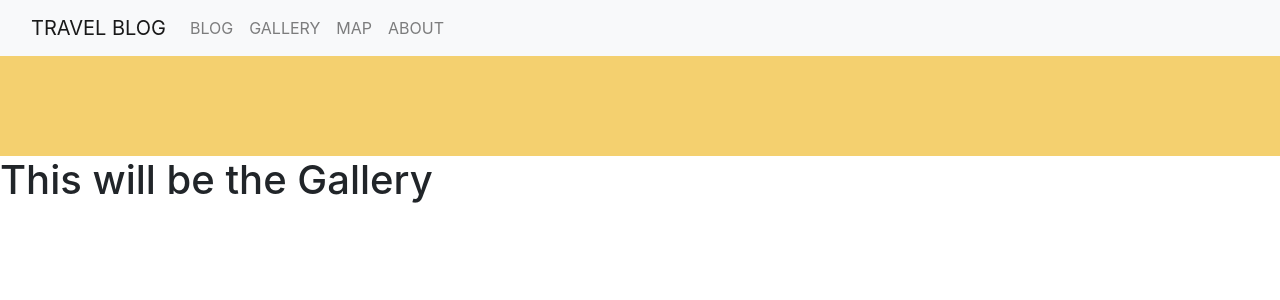
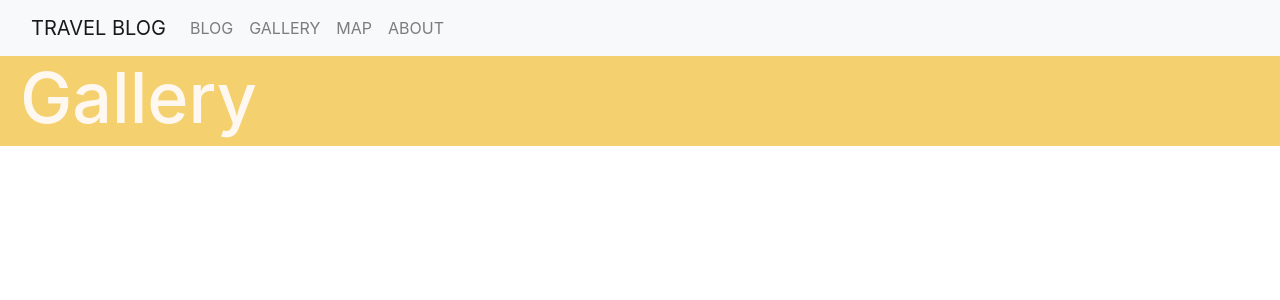
Before and after one commit to anlsim/Travel_Web, a React (Create React App) app in the folder travel_website/: page /gallery in a window 1280 px wide. Shown: the top 300 px of the page. Built offline with nearby package versions, Linux system fonts and the light colour scheme.

Commit message:
Adding Hero title to al pages

```diff
--- a/travel_website/src/components/Hero/Hero.scss
+++ b/travel_website/src/components/Hero/Hero.scss
@@ -2,7 +2,7 @@
 
 .hero {
     position: relative;
-    min-height: 100px;
+    min-height: 90px;
     display: flex;
 
 
@@ -15,25 +15,12 @@
     top: 0;
     width: 100%;
     height: 100%;
-    //clip-path: polygon(0 0, 100% 0, 100% 70%, 0 80%);
-
 
   }
 
-  // .hero:after {
-  //   content: "";
-  //   position: absolute;
-  //   left: 0;
-  //   bottom: -10%;
-  //   z-index: -1;
-  //   width: 100%;
-  //   height: 100%;
-  //   background-color: $Dark-purple;
-  //   clip-path: polygon(0 0, 100% 0, 100% 70%, 0 80%);
-  // }
   .text{
-      font-size: 100px;
+      font-size: 70px;
       color: $Floral-white;
-      padding: 5px 25px;
+      padding-left: 20px;
 
   }
--- a/travel_website/src/pages/AboutPage/AboutPage.Js
+++ b/travel_website/src/pages/AboutPage/AboutPage.Js
@@ -1,10 +1,10 @@
 import React from 'react';
+import Hero from '../../components/Hero/Hero';
 
 const AboutPage = () => (
-    <React.Fragment>
-
-    <h1>About this website</h1>
-    </React.Fragment>
+    <>
+    <Hero title={'About Us'}/>
+    </>
 
 );
 
--- a/travel_website/src/pages/BlogPage/BlogPage.js
+++ b/travel_website/src/pages/BlogPage/BlogPage.js
@@ -2,11 +2,11 @@ import React from 'react';
 
 import UpdatesList from '../../components/UpdatesList/UpdatesList';
 import updateContent from '../../components/Updates-content/Update-content';
+import Hero from '../../components/Hero/Hero';
 
 const UpdatesListPage = () => (
     <>
-
-    <h1>Trip Updates</h1>
+     <Hero title={'Blog'}/>
     <UpdatesList updates = {updateContent}/>
     </>
 
--- a/travel_website/src/pages/GalleryPage/Gallery.js
+++ b/travel_website/src/pages/GalleryPage/Gallery.js
@@ -3,9 +3,8 @@ import Hero from '../../components/Hero/Hero';
 
 const GalleryPage = () =>(
     <>
-    <Hero/>
+    <Hero title={'Gallery'}/>
     <div>
-        <h1>This will be the Gallery</h1>
     </div>
     </>
 );
--- a/travel_website/src/pages/HomePage/HomePage.js
+++ b/travel_website/src/pages/HomePage/HomePage.js
@@ -1,12 +1,12 @@
 import React from 'react';
 import Map from '../../components/Map/Map';
+import Hero from '../../components/Hero/Hero';
 
 const HomePage = () => (
-    <React.Fragment>
-
-    <h1>My Travel Page</h1>
+    <>
+    {/* <Hero title={'Welcome to our blog!'}/>    */}
     <Map />
-    </React.Fragment>
+    </>
 
 
 );
--- a/travel_website/src/pages/MapPage/MapPage.js
+++ b/travel_website/src/pages/MapPage/MapPage.js
@@ -1,9 +1,10 @@
 import React from 'react';
 import Map from '../../components/Map/Map';
+import Hero from '../../components/Hero/Hero';
 
 const MapPage = () =>(
     <div>
-        <h1>MAP</h1>
+        <Hero title={'Map'}/>
         <Map/>
     </div>
 );
```
Also changed, not shown: 1 other file (tests, documents, lock files or other folders).
